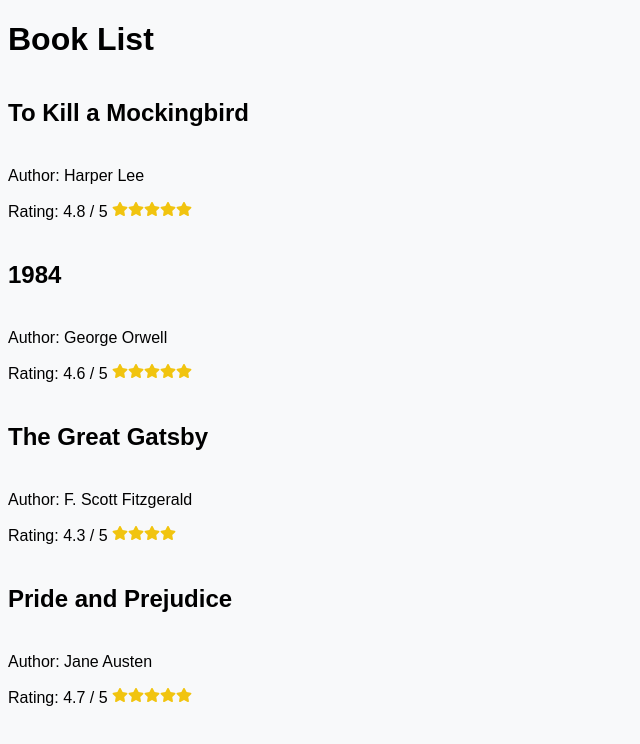
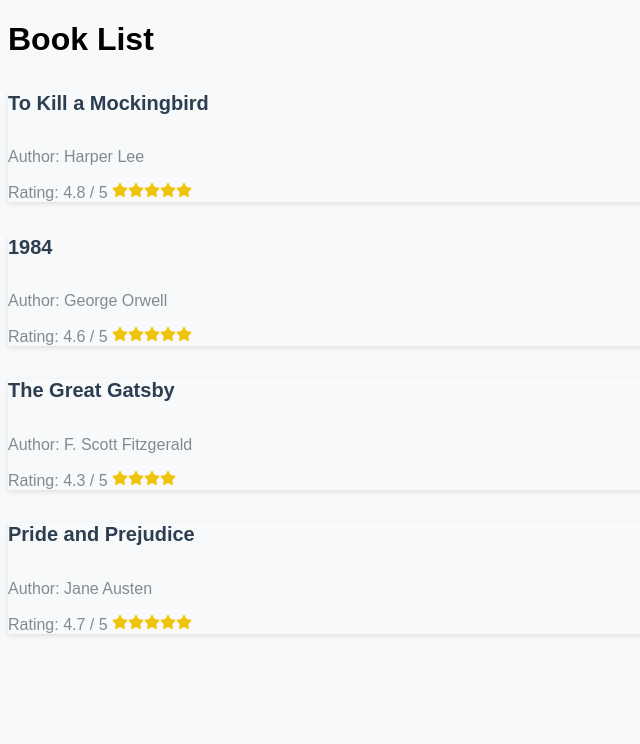
Before and after one commit to YegonGodwin/React-master, a React (Vite) app: page / in a window 1280 px wide. Shown: the top 744 px of the page, without its empty margins (0-640 px from the left). Built offline with nearby package versions, Linux system fonts and the light colour scheme.

Commit message:
Styling page

```diff
--- a/src/Style.css
+++ b/src/Style.css
@@ -24,3 +24,25 @@ body {
   .progress {
     height: 10px;
   }
+  body {
+    background-color: #f8f9fa;
+  }
+
+  .card {
+    border: none;
+    box-shadow: 0 2px 5px rgba(0, 0, 0, 0.1);
+    transition: transform 0.2s;
+  }
+
+  .card:hover {
+    transform: translateY(-5px);
+  }
+
+  .card-title {
+    font-size: 1.25rem;
+    color: #2c3e50;
+  }
+
+  .card-text {
+    color: #7f8c8d;
+  }
```
